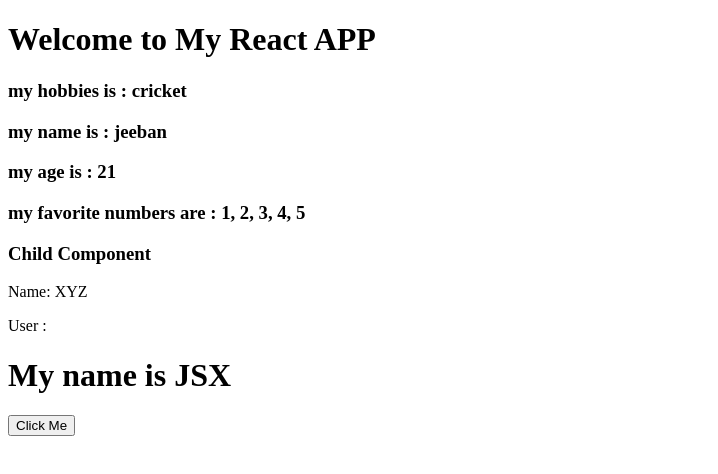
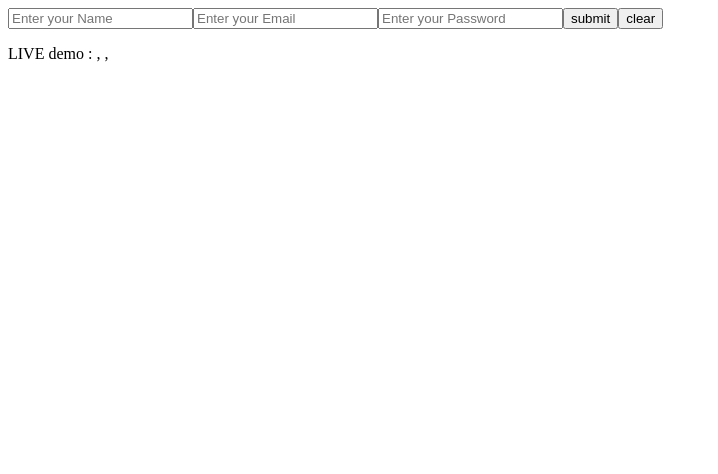
Before and after one commit to Jeebanjyotibiswal/React-learning, a React (Vite) app: page / in a window 1280 px wide. Shown: the top 474 px of the page, without its empty margins (0-718 px from the left). Built offline with nearby package versions, Linux system fonts and the light colour scheme.

Commit message:
form added

```diff
--- a/src/App.jsx
+++ b/src/App.jsx
@@ -1,34 +1,53 @@
-import React from "react"
-import { useState } from "react"
-import Hobbies from "./Hobbies"
-import Child from "./Child"
-import User from "./User"
-import Event from "./Event"
-const App=()=>{
-  const [hobbi,setHobbi]=useState("cricket")
-  let hobby="cricket"
-  const obj1={
-    "name":"jeeban",
-    "age":21
-  }
-  const name="jeeban"
-  let array=[1,2,3,4,5]
-  return(
+import React from "react";
+import { useState } from "react";
+
+function App() {
+  const [name, setName] = useState("");
+  const [email, setEmail] = useState("");
+  const [password, setPassword] = useState("");
+
+  const handleSubmit = (e) => {
+    (e.preventDefault(),
+      alert(`Name:${name},Email:${email},Password:${password}`));
+  };
+ const handleClear = () => {
+    setName("");
+    setEmail("");
+    setPassword("");
+  };
+
+  return (
     <div>
-      <h1>Welcome to My React APP</h1>
-      <Hobbies hobby={hobby} obj={obj1} num={array.join(", ")} />
+      <form onSubmit={handleSubmit}>
+        <input
+          type="text"
+          value={name}
+          onChange={(e) => setName(e.target.value)}
+          placeholder="Enter your Name"
+        />
 
-      <Child/> {/* //default props */}
-       {/* //Jsx props */}
-     <User>
-      <div>
-        <h1>My name is JSX </h1>
-      </div>
-     </User>
-     <Event />
 
+        <input
+          type="email"
+          value={email}
+          onChange={(e) => setEmail(e.target.value)}
+          placeholder="Enter your Email"
+        />
+
+        <input
+          type="password"
+          value={password}
+          onChange={(e) => setPassword(e.target.value)}
+          placeholder="Enter your Password"
+        />
+
+        <button type="submit" onSubmit={handleSubmit}>submit</button>
+
+        <button type="reset" onClick={handleClear}>clear</button>
+        <p>LIVE demo : {name}, {email}, {password}</p>
+      </form>
     </div>
-    // Onclick Event Props
-  )
+  );
 }
-export default App
+
+export default App;
```
